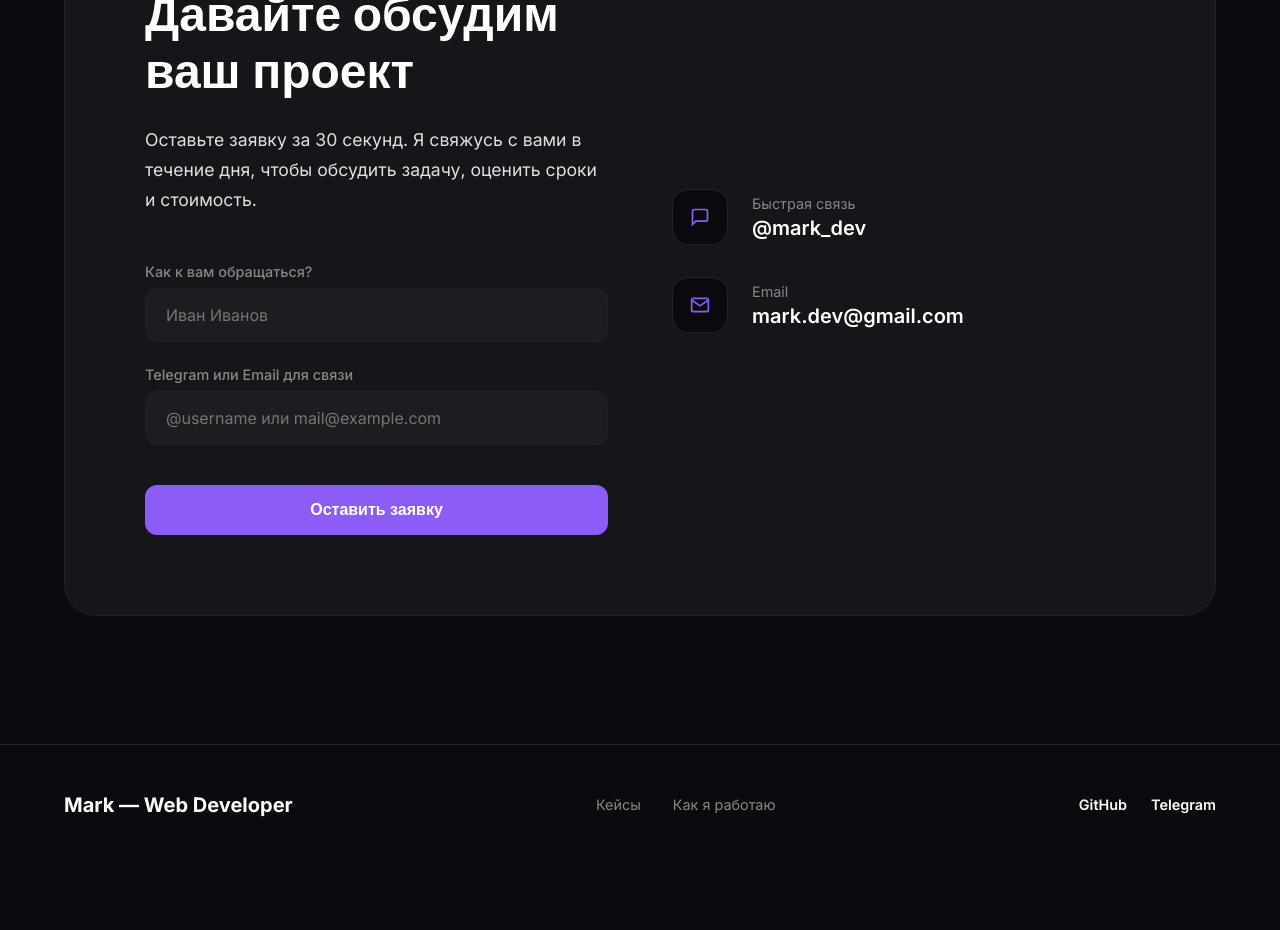
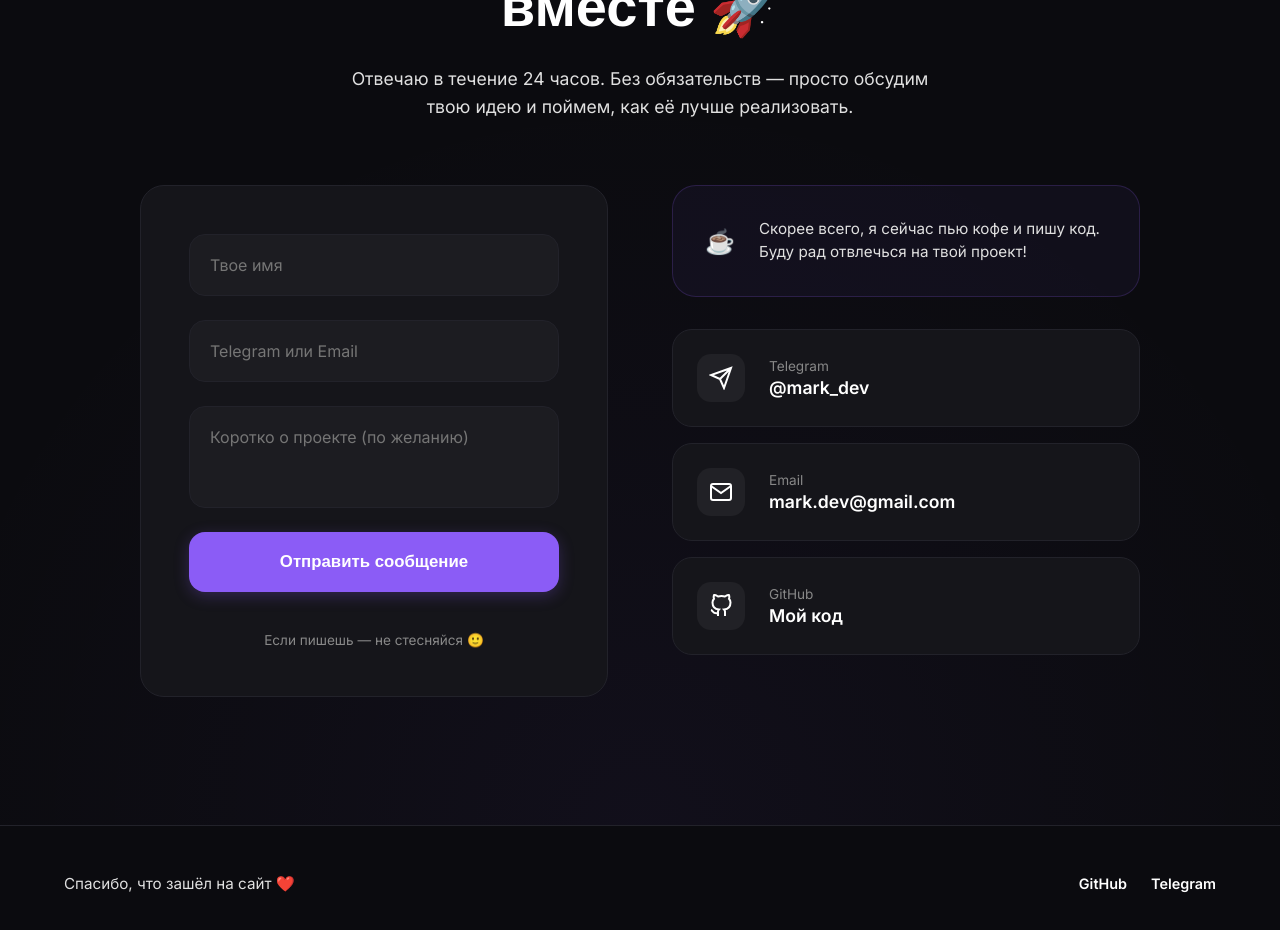
Before and after one commit to Exclusiveogurchik/myportfolio, a Next.js app: page / in a window 1280 px wide. Shown: the part 4760-5690 px from the top of the page. Before the commit the page ends 5625 px from the top, so only its background shows below. Built offline with nearby package versions, Linux system fonts and the light colour scheme.

Commit message:
Revamp Contact section into a warm final CTA with personal cards and simplified form

```diff
--- a/src/app/page.module.css
+++ b/src/app/page.module.css
@@ -481,27 +481,49 @@
   line-height: 1.6;
 }
 
-/* Contact Form */
-.contactCard {
-  background: var(--dark-gray);
-  border: 1px solid var(--border);
-  border-radius: 32px;
-  padding: 5rem;
+/* Final Contact Section */
+.finalSection {
+  padding: 8rem 5%;
+  background: radial-gradient(circle at 50% 100%, rgba(139, 92, 246, 0.05), transparent 60%);
+  border-top: 1px solid var(--border);
+}
+
+.finalContainer {
+  max-width: 1000px;
+  margin: 0 auto;
+}
+
+.finalHeader {
+  text-align: center;
+  margin-bottom: 4rem;
+}
+
+.finalHeader h2 {
+  font-size: 3.5rem;
+  margin-bottom: 1.5rem;
+  color: var(--foreground);
+}
+
+.finalPromise {
+  font-size: 1.1rem;
+  color: var(--light-gray);
+  max-width: 600px;
+  margin: 0 auto;
+  line-height: 1.6;
+}
+
+.contactWrapper {
   display: grid;
   grid-template-columns: 1fr 1fr;
   gap: 4rem;
+  align-items: start;
 }
 
-.contactLeft h2 {
-  font-size: 3rem;
-  margin-bottom: 1.5rem;
-}
-
-.contactLeft p {
-  color: var(--light-gray);
-  font-size: 1.1rem;
-  line-height: 1.7;
-  margin-bottom: 3rem;
+.contactFormSide {
+  background: var(--dark-gray);
+  padding: 3rem;
+  border-radius: 24px;
+  border: 1px solid var(--border);
 }
 
 .form {
@@ -513,84 +535,128 @@
 .inputGroup {
   display: flex;
   flex-direction: column;
-  gap: 0.5rem;
 }
 
-.inputGroup label {
-  font-size: 0.9rem;
-  color: var(--gray);
-  font-weight: 500;
-}
-
-.inputGroup input {
+.inputGroup input, .inputGroup textarea {
   width: 100%;
   background: rgba(255, 255, 255, 0.03);
   border: 1px solid var(--border);
-  padding: 1rem 1.25rem;
-  border-radius: 12px;
+  padding: 1.25rem;
+  border-radius: 16px;
   color: var(--foreground);
   font-family: inherit;
   font-size: 1rem;
   outline: none;
-  transition: border-color 0.3s ease;
+  transition: all 0.3s ease;
 }
 
-.inputGroup input:focus {
+.inputGroup textarea {
+  resize: none;
+}
+
+.inputGroup input:focus, .inputGroup textarea:focus {
   border-color: var(--accent);
+  background: rgba(255,255,255,0.05);
 }
 
 .btnForm {
   width: 100%;
-  padding: 1rem;
+  padding: 1.25rem;
   background: var(--accent);
   color: #fff;
   border: none;
-  border-radius: 12px;
-  font-size: 1rem;
+  border-radius: 16px;
+  font-size: 1.05rem;
   font-weight: 600;
   cursor: pointer;
-  margin-top: 1rem;
-  transition: opacity 0.3s ease;
+  transition: transform 0.2s ease, box-shadow 0.2s ease;
+  box-shadow: 0 4px 15px var(--accent-glow);
 }
 
 .btnForm:hover {
-  opacity: 0.9;
+  transform: translateY(-2px);
+  box-shadow: 0 8px 25px var(--accent-glow);
 }
 
-.contactRight {
+.formNote {
+  text-align: center;
+  font-size: 0.85rem;
+  color: var(--gray);
+  margin-top: 1rem;
+}
+
+.contactCardsSide {
   display: flex;
   flex-direction: column;
   gap: 2rem;
-  justify-content: center;
 }
 
-.contactItem {
+.coffeeNote {
+  background: rgba(139, 92, 246, 0.05);
+  border: 1px solid rgba(139, 92, 246, 0.2);
+  padding: 2rem;
+  border-radius: 24px;
   display: flex;
   align-items: center;
   gap: 1.5rem;
 }
 
-.contactIcon {
-  width: 56px;
-  height: 56px;
-  border-radius: 16px;
-  background: var(--background);
+.coffeeNote p {
+  color: var(--light-gray);
+  font-size: 0.95rem;
+  line-height: 1.5;
+}
+
+.socialCardsGrid {
+  display: flex;
+  flex-direction: column;
+  gap: 1rem;
+}
+
+.socialCard {
+  display: flex;
+  align-items: center;
+  gap: 1.5rem;
+  background: var(--dark-gray);
   border: 1px solid var(--border);
+  padding: 1.5rem;
+  border-radius: 20px;
+  transition: all 0.3s ease;
+}
+
+.socialCard:hover {
+  border-color: var(--accent);
+  transform: translateX(5px);
+  background: rgba(255,255,255,0.03);
+}
+
+.socialIcon {
+  width: 48px;
+  height: 48px;
+  border-radius: 14px;
+  background: rgba(255,255,255,0.05);
   display: flex;
   align-items: center;
   justify-content: center;
+  color: var(--foreground);
 }
 
-.contactItem span {
-  display: block;
-  font-size: 0.9rem;
-  color: var(--gray);
-  margin-bottom: 0.25rem;
+.socialCard:hover .socialIcon {
+  color: var(--accent);
+  background: var(--accent-glow);
 }
 
-.contactItem p {
-  font-size: 1.25rem;
+.socialTitle {
+  display: block;
+  font-size: 0.85rem;
+  color: var(--gray);
+  margin-bottom: 0.2rem;
+}
+
+.socialLink {
+  font-size: 1.1rem;
   font-weight: 600;
+  color: var(--foreground);
 }
 
 .footer {
@@ -751,7 +817,7 @@
 
 /* Responsive updates */
 @media (max-width: 1024px) {
-  .hero, .projectCardLarge, .contactCard, .aboutGrid {
+  .hero, .projectCardLarge, .contactWrapper, .aboutGrid {
     grid-template-columns: 1fr;
   }
   .faqGrid {
--- a/src/app/page.tsx
+++ b/src/app/page.tsx
@@ -304,64 +304,87 @@ export default function Home() {
 
 
 
-      {/* CONTACT (Form) */}
-      <section id="contact" className={styles.section}>
+      {/* CONTACT (Warm Final Section) */}
+      <section id="contact" className={styles.finalSection}>
         <motion.div
           initial="hidden"
           whileInView="visible"
           viewport={{ once: true, margin: "-100px" }}
-          variants={fadeInUp}
-          className={styles.contactCard}
+          variants={staggerContainer}
+          className={styles.finalContainer}
         >
-          <div className={styles.contactLeft}>
-            <h2 className="display-font">Давайте обсудим ваш проект</h2>
-            <p>Оставьте заявку за 30 секунд. Я свяжусь с вами в течение дня, чтобы обсудить задачу, оценить сроки и стоимость.</p>
+          <motion.div variants={fadeInUp} className={styles.finalHeader}>
+            <h2 className="display-font">Давай сделаем что-то крутое вместе 🚀</h2>
+            <p className={styles.finalPromise}>Отвечаю в течение 24 часов. Без обязательств — просто обсудим твою идею и поймем, как её лучше реализовать.</p>
+          </motion.div>
 
+          <div className={styles.contactWrapper}>
+            <motion.div variants={fadeInUp} className={styles.contactFormSide}>
               <form className={styles.form} onSubmit={(e) => e.preventDefault()}>
                 <div className={styles.inputGroup}>
-                <label>Как к вам обращаться?</label>
-                <input type="text" placeholder="Иван Иванов" />
+                  <input type="text" placeholder="Твое имя" required />
                 </div>
                 <div className={styles.inputGroup}>
-                <label>Telegram или Email для связи</label>
-                <input type="text" placeholder="@username или mail@example.com" />
+                  <input type="text" placeholder="Telegram или Email" required />
                 </div>
-              <button className={styles.btnForm}>Оставить заявку</button>
+                <div className={styles.inputGroup}>
+                  <textarea placeholder="Коротко о проекте (по желанию)" rows={3}></textarea>
+                </div>
+                <button className={styles.btnForm}>Отправить сообщение</button>
+                <p className={styles.formNote}>Если пишешь — не стесняйся 🙂</p>
               </form>
+            </motion.div>
+
+            <motion.div variants={fadeInUp} className={styles.contactCardsSide}>
+              <div className={styles.coffeeNote}>
+                <span style={{ fontSize: "1.5rem" }}>☕</span>
+                <p>Скорее всего, я сейчас пью кофе и пишу код. Буду рад отвлечься на твой проект!</p>
               </div>
-          <div className={styles.contactRight}>
-            <div className={styles.contactItem}>
-              <div className={styles.contactIcon}>
-                <svg width="20" height="20" viewBox="0 0 24 24" fill="none" stroke="var(--accent)" strokeWidth="2"><path d="M21 15a2 2 0 0 1-2 2H7l-4 4V5a2 2 0 0 1 2-2h14a2 2 0 0 1 2 2z"></path></svg>
+
+              <div className={styles.socialCardsGrid}>
+                <a href="https://t.me/mark_dev" className={styles.socialCard}>
+                  <div className={styles.socialIcon}>
+                    <svg width="24" height="24" viewBox="0 0 24 24" fill="none" stroke="currentColor" strokeWidth="2"><path d="M22 2L11 13M22 2l-7 20-4-9-9-4 20-7z"/></svg>
                   </div>
                   <div>
-                <span>Быстрая связь</span>
-                <p>@mark_dev</p>
+                    <span className={styles.socialTitle}>Telegram</span>
+                    <span className={styles.socialLink}>@mark_dev</span>
                   </div>
-            </div>
-            <div className={styles.contactItem}>
-              <div className={styles.contactIcon}>
-                <svg width="20" height="20" viewBox="0 0 24 24" fill="none" stroke="var(--accent)" strokeWidth="2"><path d="M4 4h16c1.1 0 2 .9 2 2v12c0 1.1-.9 2-2 2H4c-1.1 0-2-.9-2-2V6c0-1.1.9-2 2-2z"></path><polyline points="22,6 12,13 2,6"></polyline></svg>
+                </a>
+
+                <a href="mailto:mark.dev@gmail.com" className={styles.socialCard}>
+                  <div className={styles.socialIcon}>
+                    <svg width="24" height="24" viewBox="0 0 24 24" fill="none" stroke="currentColor" strokeWidth="2"><path d="M4 4h16c1.1 0 2 .9 2 2v12c0 1.1-.9 2-2 2H4c-1.1 0-2-.9-2-2V6c0-1.1.9-2 2-2z"/><polyline points="22,6 12,13 2,6"/></svg>
                   </div>
                   <div>
-                <span>Email</span>
-                <p>mark.dev@gmail.com</p>
+                    <span className={styles.socialTitle}>Email</span>
+                    <span className={styles.socialLink}>mark.dev@gmail.com</span>
                   </div>
+                </a>
+
+                <a href="https://github.com/Exclusiveogurchik" className={styles.socialCard}>
+                  <div className={styles.socialIcon}>
+                    <svg width="24" height="24" viewBox="0 0 24 24" fill="none" stroke="currentColor" strokeWidth="2"><path d="M9 19c-5 1.5-5-2.5-7-3m14 6v-3.87a3.37 3.37 0 0 0-.94-2.61c3.14-.35 6.44-1.54 6.44-7A5.44 5.44 0 0 0 20 4.77 5.07 5.07 0 0 0 19.91 1S18.73.65 16 2.48a13.38 13.38 0 0 0-7 0C6.27.65 5.09 1 5.09 1A5.07 5.07 0 0 0 5 4.77a5.44 5.44 0 0 0-1.5 3.78c0 5.42 3.3 6.61 6.44 7A3.37 3.37 0 0 0 9 18.13V22"/></svg>
                   </div>
+                  <div>
+                    <span className={styles.socialTitle}>GitHub</span>
+                    <span className={styles.socialLink}>Мой код</span>
+                  </div>
+                </a>
+              </div>
+            </motion.div>
           </div>
         </motion.div>
       </section>
 
       {/* FOOTER */}
       <footer className={styles.footer}>
-        <div className={styles.logo}>Mark — Web Developer</div>
         <div className={styles.footerNav}>
-          <a href="#projects" className="hover-link">Кейсы</a>
-          <a href="#process" className="hover-link">Как я работаю</a>
+          <span style={{ color: "var(--light-gray)", fontSize: "0.95rem" }}>Спасибо, что зашёл на сайт ❤️</span>
         </div>
         <div className={styles.footerSocials}>
-          <a href="#" className="hover-link">GitHub</a>
-          <a href="#" className="hover-link">Telegram</a>
+          <a href="https://github.com/Exclusiveogurchik" className="hover-link">GitHub</a>
+          <a href="https://t.me/mark_dev" className="hover-link">Telegram</a>
         </div>
       </footer>
     </div>
```
Lines whose indentation alone changed are shown as unchanged.
